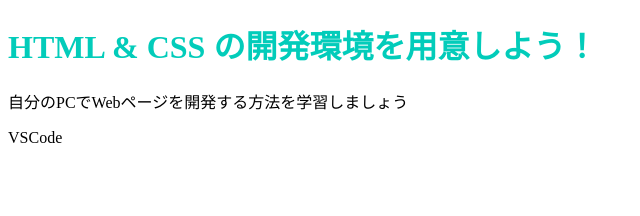
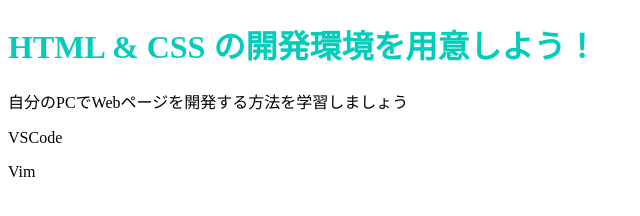
Before and after one commit to mist-lud/Git-Practice, a plain HTML site: page index.html in a window 1280 px wide. Shown: the full height of the page, 0-640 px from the left. Drawn offline with Linux system fonts and the light colour scheme.

Commit message:
update 3
Committing multiple files

```diff
--- a/index.html
+++ b/index.html
@@ -9,5 +9,6 @@
     <h1 class="title">HTML & CSS の開発環境を用意しよう！</h1>
     <p>自分のPCでWebページを開発する方法を学習しましょう</p>
     <p>VSCode</p>
+    <p>Vim</p>
   </body>
 </html>
```
Also changed, not shown: readme.txt (added).
